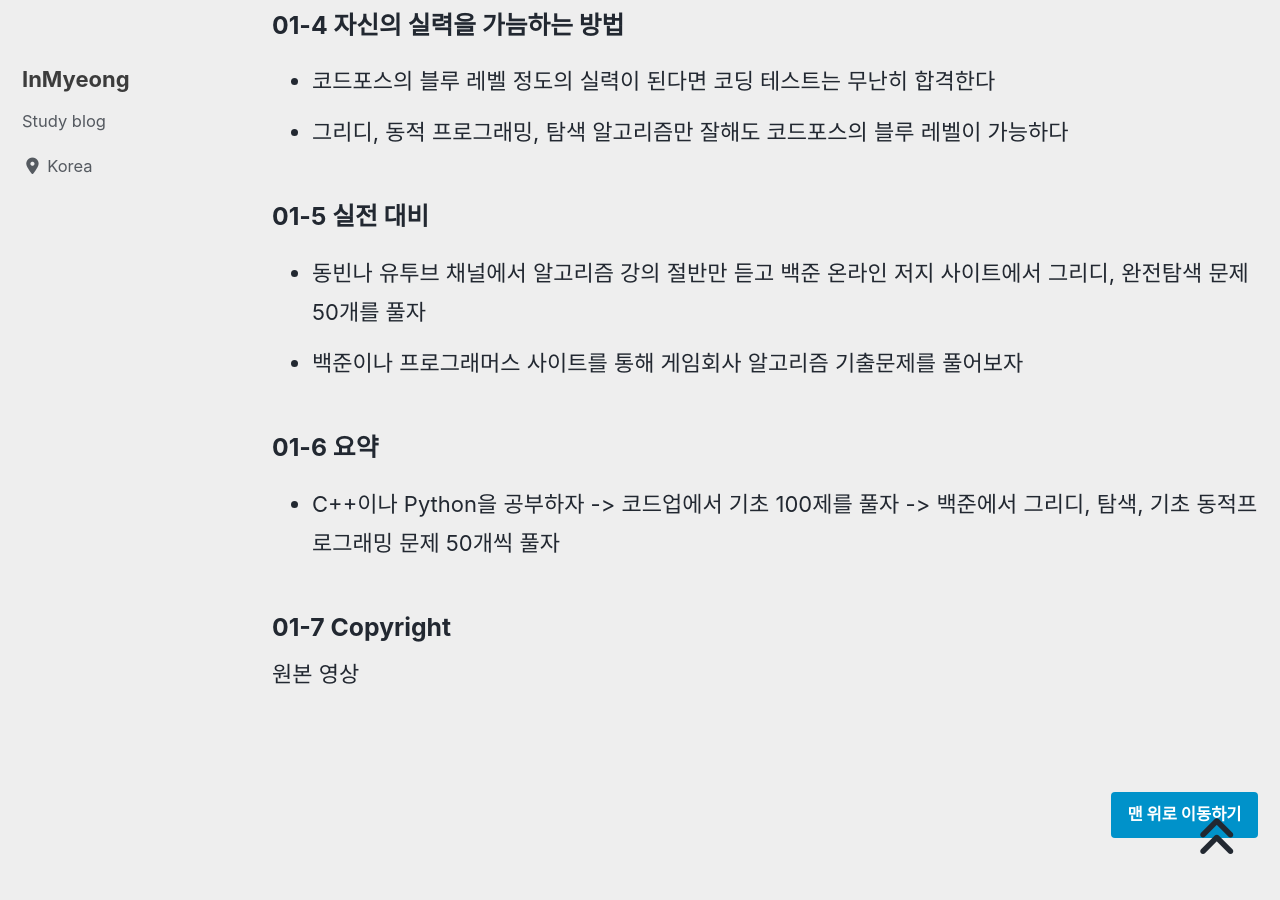
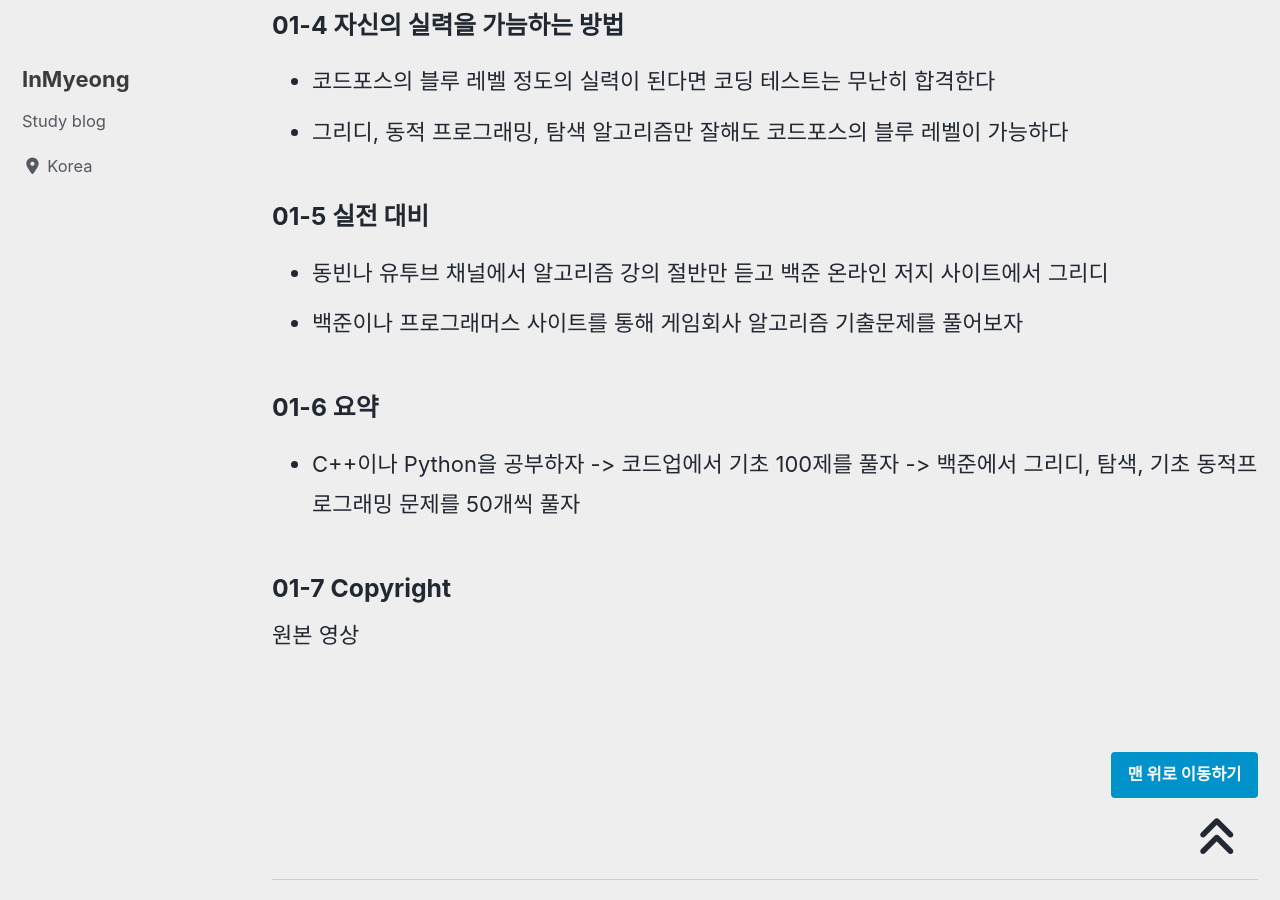
Before and after one commit to devMyeong/devMyeong.github.io, a Jekyll site: the page built from _posts/liberalArts/development/2021-09-03-동빈나-코딩테스트.md, in a window 1280 px wide and 900 px high, scrolled down 1451 px. Built offline with Jekyll 4.4.1, drawn with Linux system fonts in a browser that asks for light colours; cached includes are drawn as plain includes; nearby versions of some CDN libraries; some web fonts are replaced; comment, search, counter and statistics services are not loaded.

Commit message:
corr typo

```diff
--- a/_posts/liberalArts/development/2021-09-03-동빈나-코딩테스트.md
+++ b/_posts/liberalArts/development/2021-09-03-동빈나-코딩테스트.md
@@ -37,11 +37,11 @@ last_modified_at: 2021-09-03
 - 그리디, 동적 프로그래밍, 탐색 알고리즘만 잘해도 코드포스의 블루 레벨이 가능하다
 
 ### 01-5 실전 대비
-- 동빈나 유투브 채널에서 알고리즘 강의 절반만 듣고 백준 온라인 저지 사이트에서 그리디, 완전탐색 문제 50개를 풀자
+- 동빈나 유투브 채널에서 알고리즘 강의 절반만 듣고 백준 온라인 저지 사이트에서 그리디
 - 백준이나 프로그래머스 사이트를 통해 게임회사 알고리즘 기출문제를 풀어보자
 
 ### 01-6 요약
-- C++이나 Python을 공부하자 -> 코드업에서 기초 100제를 풀자 -> 백준에서 그리디, 탐색, 기초 동적프로그래밍 문제 50개씩 풀자
+- C++이나 Python을 공부하자 -> 코드업에서 기초 100제를 풀자 -> 백준에서 그리디, 탐색, 기초 동적프로그래밍 문제를 50개씩 풀자
 
 ### 01-7 Copyright
 [ 원본 영상 ](https://www.youtube.com/watch?v=ukkLCl9yBvE/)
```
